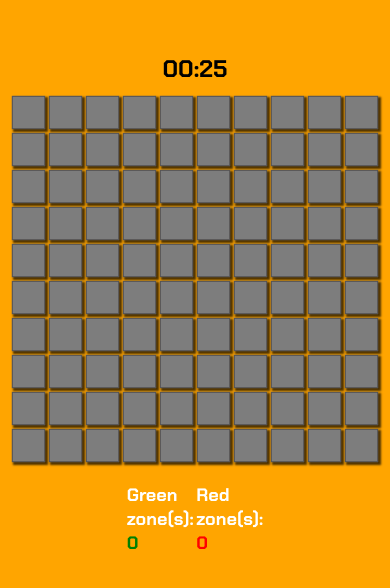
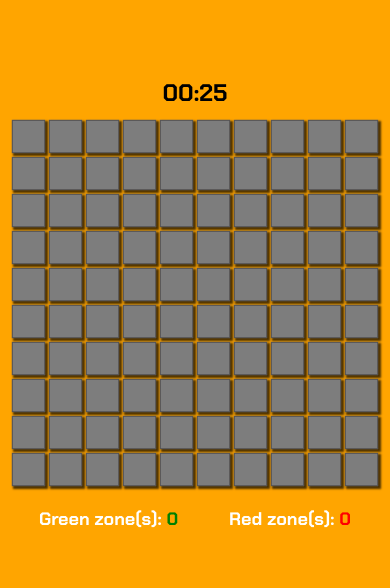
Before and after one commit to bgayratov/findgreenzone, a plain HTML site: page main.html in a window 390 px wide. Shown: the part 118-706 px from the top of the page. Drawn offline with Linux system fonts and the light colour scheme.

Commit message:
score add2

```diff
--- a/styles/main.css
+++ b/styles/main.css
@@ -173,4 +173,7 @@ table td:active {
     width: 35px;
     height: 35px;
   }
+  .scores {
+    width: 80%;
+  }
 }
```
